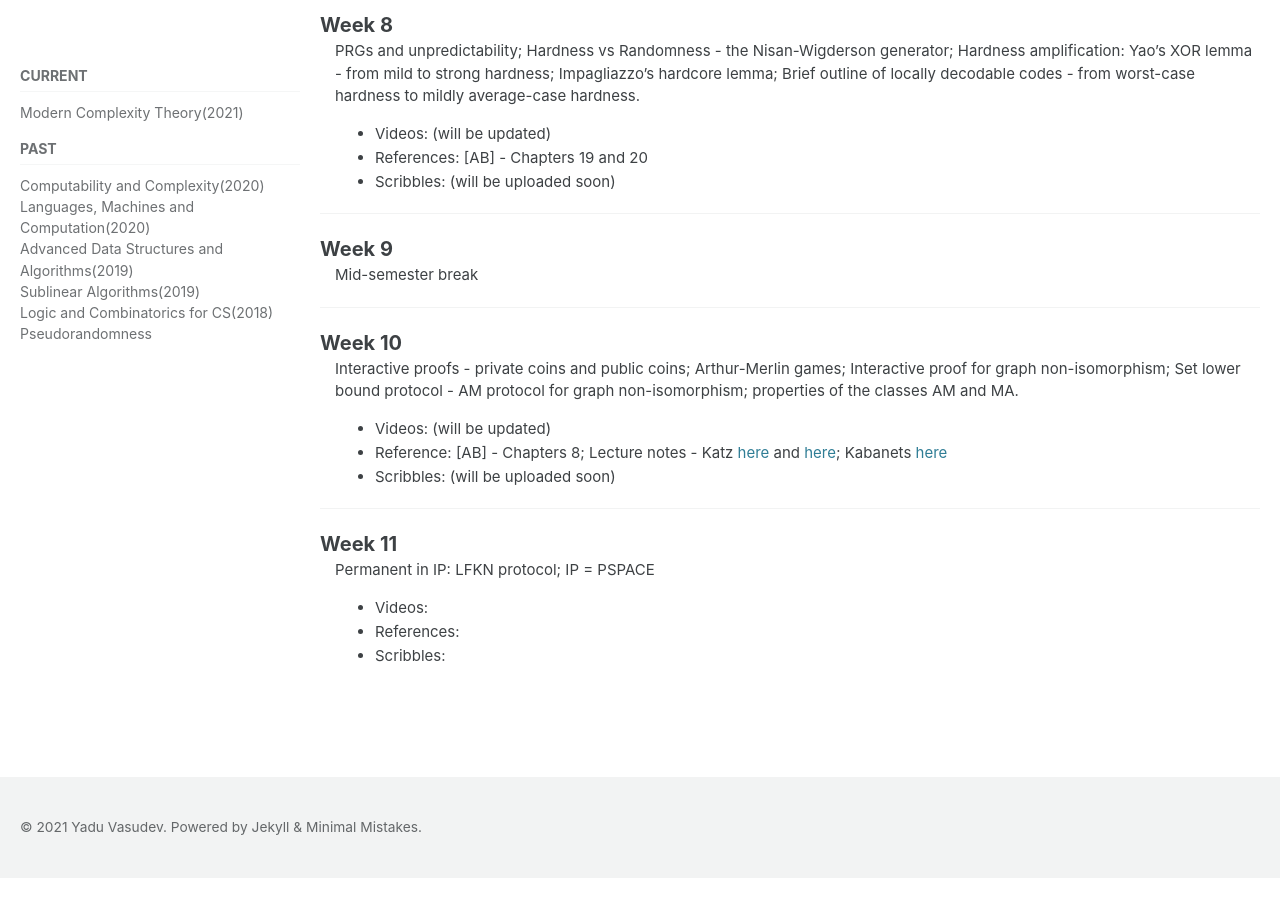
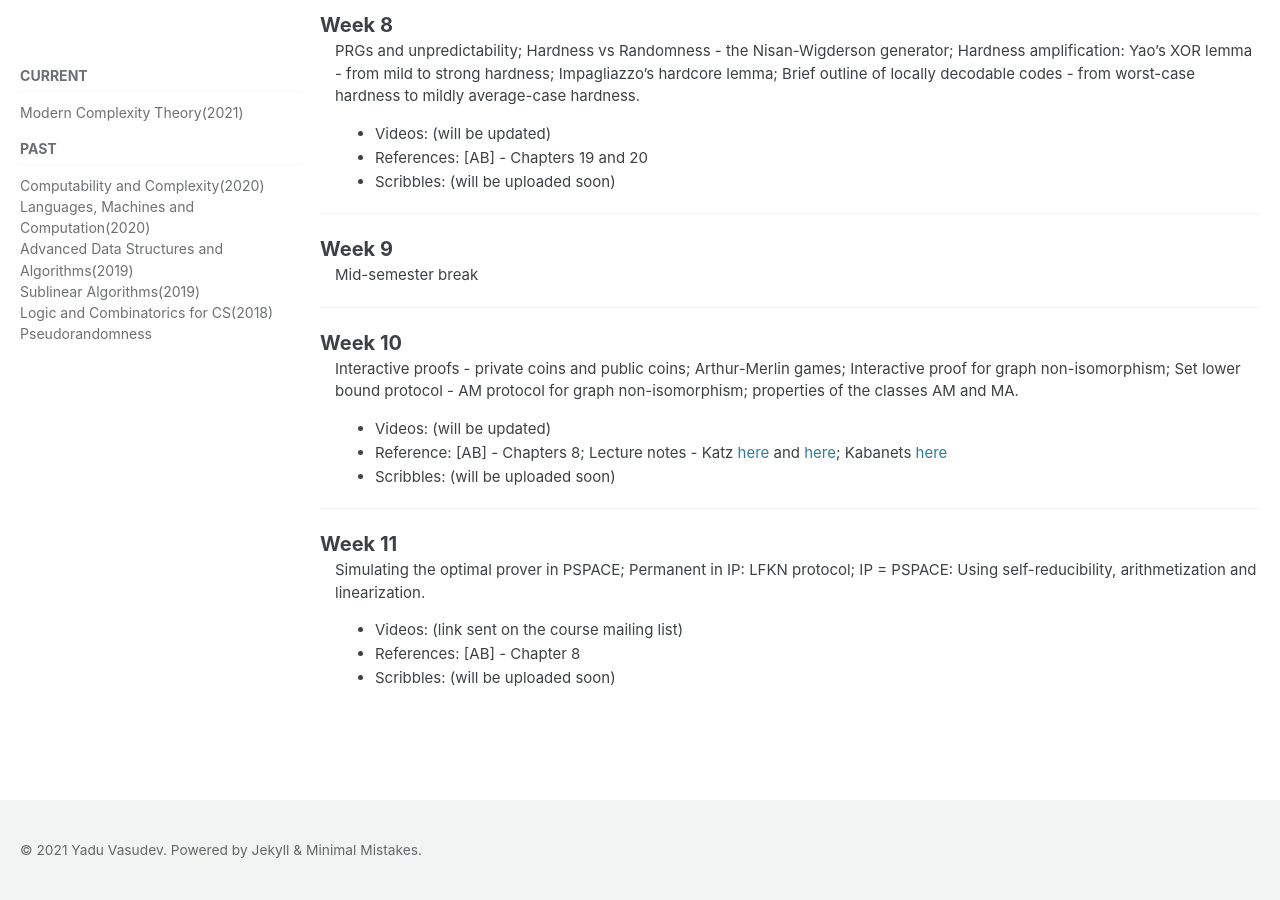
Before and after one commit to yaduvasudev/yaduvasudev.github.io, a Jekyll site: the page built from _pages/6840-21-lec.md, in a window 1280 px wide and 900 px high, scrolled down 1623 px. Built offline with Jekyll 4.4.1, drawn with Linux system fonts in a browser that asks for light colours; cached includes are drawn as plain includes; before the commit the page ends 2501 px from its top, so only the background shows below that.

Commit message:
Update 6840-21-lec.md
Week 11 updates for MCT

```diff
--- a/_pages/6840-21-lec.md
+++ b/_pages/6840-21-lec.md
@@ -110,7 +110,7 @@ Week 10
 ---
 
 Week 11
-: Permanent in IP: LFKN protocol; IP = PSPACE
-- Videos:
-- References:
-- Scribbles:
+: Simulating the optimal prover in PSPACE; Permanent in IP: LFKN protocol; IP = PSPACE: Using self-reducibility, arithmetization and linearization.
+- Videos: (link sent on the course mailing list)
+- References: [AB] - Chapter 8
+- Scribbles: (will be uploaded soon)
```
